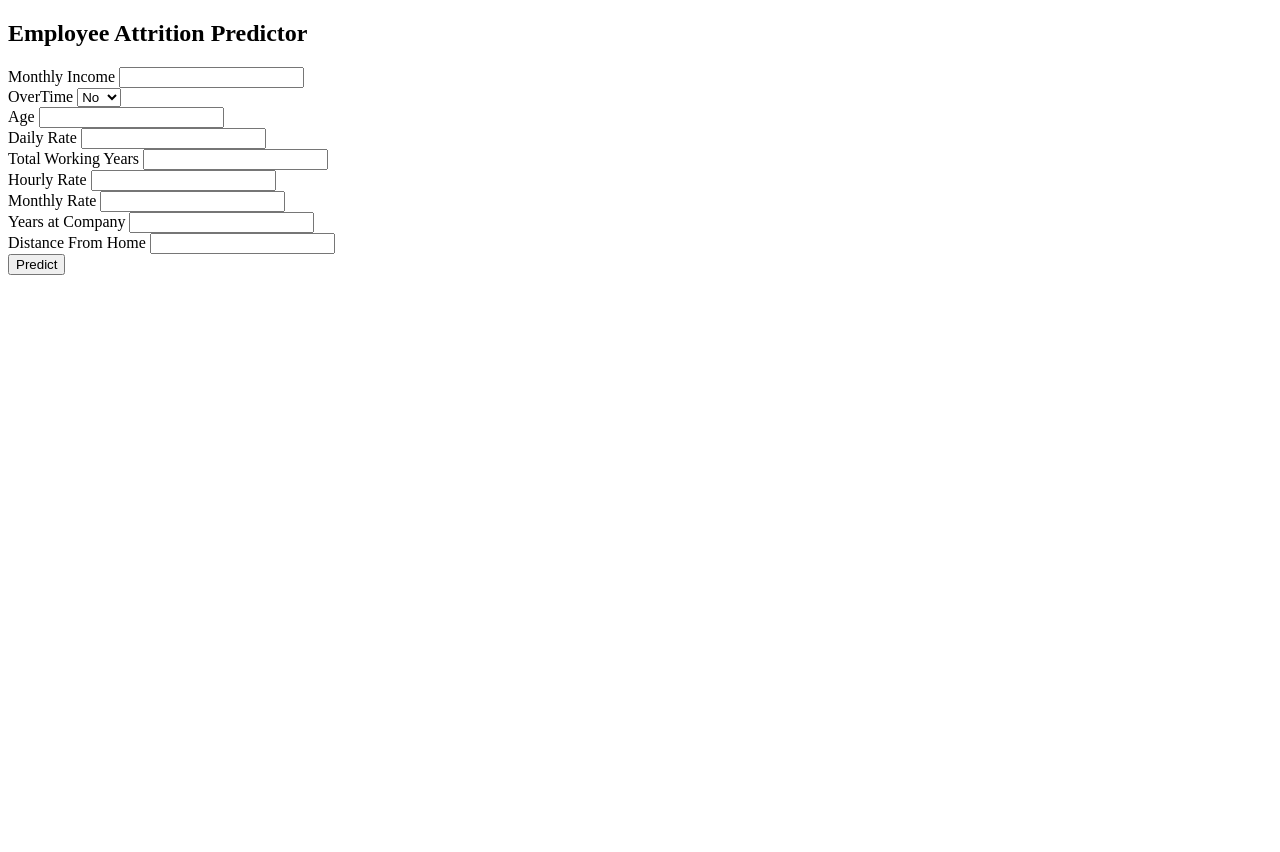
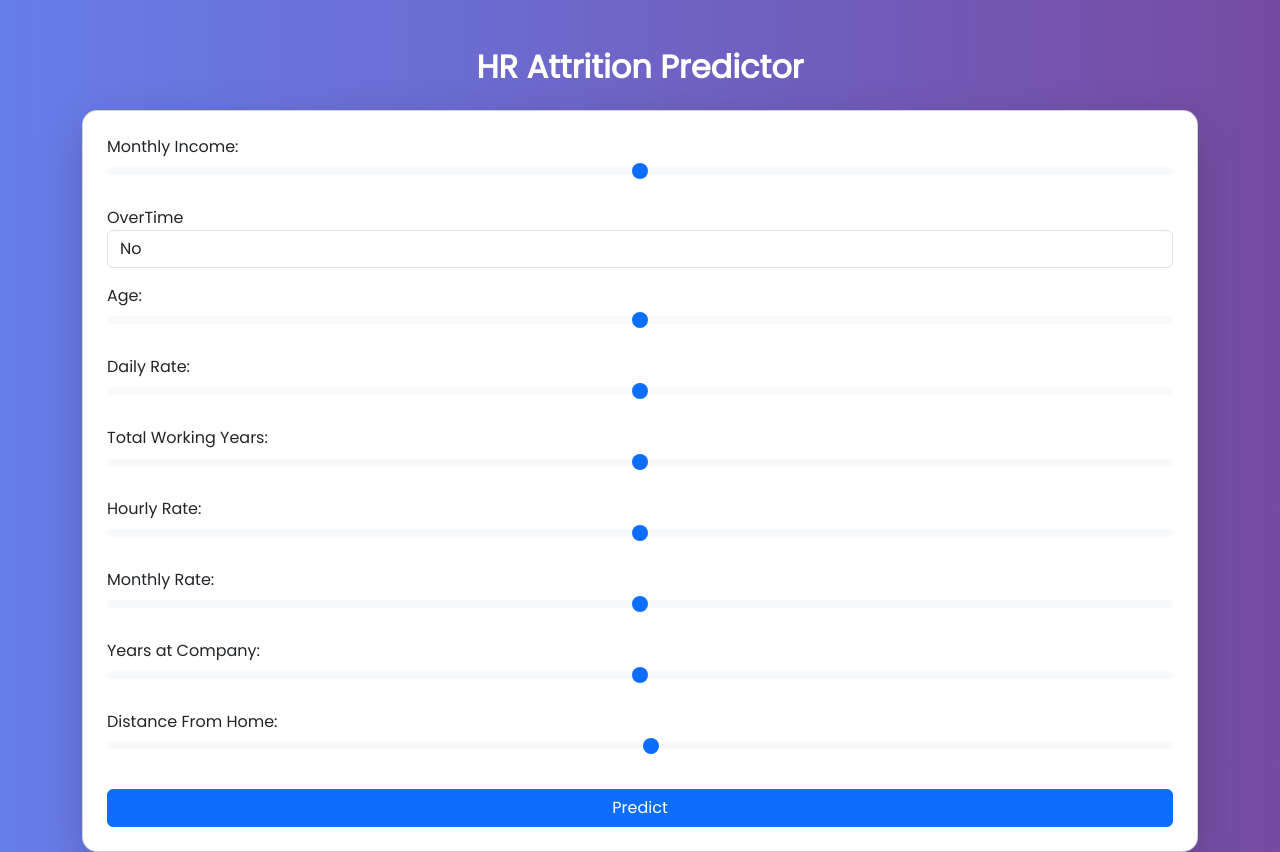
Before and after one commit to cathcath-ryn/HR-Attrition-Prediction-App, a Flask app: page / in a window 1280 px wide. Before the commit the page ends 275 px from the top, so only its background shows below. Run offline with Flask 3, Linux system fonts and the light colour scheme; parts of the project's set-up code (start-up, migrations or seed data) failed here and were passed over.

Commit message:
Update index.html

```diff
--- a/templates/index.html
+++ b/templates/index.html
@@ -1,23 +1,46 @@
 <!DOCTYPE html>
-<html>
+<html lang="en">
 <head>
     <title>HR Attrition Predictor</title>
+    <meta name="viewport" content="width=device-width, initial-scale=1">
+
+    <!-- Bootstrap -->
+    <link href="https://cdn.jsdelivr.net/npm/bootstrap@5.3.0/dist/css/bootstrap.min.css" rel="stylesheet">
+
+    <!-- Google Font -->
+    <link href="https://fonts.googleapis.com/css2?family=Poppins&display=swap" rel="stylesheet">
+
+    <style>
+        body {
+            font-family: 'Poppins', sans-serif;
+            background: linear-gradient(to right, #667eea, #764ba2);
+        }
+        .card {
+            border-radius: 15px;
+        }
+        .title {
+            color: white;
+            font-weight: bold;
+        }
+    </style>
 </head>
 
-<body class="bg-light">
+<body>
 
 <div class="container mt-5">
 
-    <h2 class="text-center mb-4">Employee Attrition Predictor</h2>
+    <h2 class="text-center title mb-4">HR Attrition Predictor</h2>
 
-    <form action="/predict" method="post" class="card p-4 shadow">
+    <div class="card p-4 shadow-lg">
 
-        <div class="mb-3">
-            <label>Monthly Income</label>
-            <input type="number" name="MonthlyIncome" class="form-control" required>
-        </div>
+        <form action="/predict" method="post">
 
-        <div class="mb-3">
+            <!-- Monthly Income -->
+            <label>Monthly Income: <span id="income_val"></span></label>
+            <input type="range" name="MonthlyIncome" min="1000" max="20000" step="100" class="form-range" oninput="income_val.innerText=this.value">
+
+            <!-- OverTime -->
+            <div class="mt-3">
                 <label>OverTime</label>
                 <select name="OverTime" class="form-control">
                     <option value="0">No</option>
@@ -25,46 +48,43 @@
                 </select>
             </div>
 
-        <div class="mb-3">
-            <label>Age</label>
-            <input type="number" name="Age" class="form-control" required>
-        </div>
+            <!-- Age -->
+            <label class="mt-3">Age: <span id="age_val"></span></label>
+            <input type="range" name="Age" min="18" max="60" class="form-range" oninput="age_val.innerText=this.value">
 
-        <div class="mb-3">
-            <label>Daily Rate</label>
-            <input type="number" name="DailyRate" class="form-control" required>
-        </div>
+            <!-- Daily Rate -->
+            <label class="mt-3">Daily Rate: <span id="daily_val"></span></label>
+            <input type="range" name="DailyRate" min="100" max="1500" class="form-range" oninput="daily_val.innerText=this.value">
 
-        <div class="mb-3">
-            <label>Total Working Years</label>
-            <input type="number" name="TotalWorkingYears" class="form-control" required>
-        </div>
+            <!-- Total Working Years -->
+            <label class="mt-3">Total Working Years: <span id="years_val"></span></label>
+            <input type="range" name="TotalWorkingYears" min="0" max="40" class="form-range" oninput="years_val.innerText=this.value">
 
-        <div class="mb-3">
-            <label>Hourly Rate</label>
-            <input type="number" name="HourlyRate" class="form-control" required>
-        </div>
+            <!-- Hourly Rate -->
+            <label class="mt-3">Hourly Rate: <span id="hourly_val"></span></label>
+            <input type="range" name="HourlyRate" min="10" max="200" class="form-range" oninput="hourly_val.innerText=this.value">
 
-        <div class="mb-3">
-            <label>Monthly Rate</label>
-            <input type="number" name="MonthlyRate" class="form-control" required>
-        </div>
+            <!-- Monthly Rate -->
+            <label class="mt-3">Monthly Rate: <span id="monthly_val"></span></label>
+            <input type="range" name="MonthlyRate" min="2000" max="30000" class="form-range" oninput="monthly_val.innerText=this.value">
 
-        <div class="mb-3">
-            <label>Years at Company</label>
-            <input type="number" name="YearsAtCompany" class="form-control" required>
-        </div>
+            <!-- Years at Company -->
+            <label class="mt-3">Years at Company: <span id="company_val"></span></label>
+            <input type="range" name="YearsAtCompany" min="0" max="40" class="form-range" oninput="company_val.innerText=this.value">
 
-        <div class="mb-3">
-            <label>Distance From Home</label>
-            <input type="number" name="DistanceFromHome" class="form-control" required>
-        </div>
+            <!-- Distance -->
+            <label class="mt-3">Distance From Home: <span id="distance_val"></span></label>
+            <input type="range" name="DistanceFromHome" min="1" max="50" class="form-range" oninput="distance_val.innerText=this.value">
 
-        <button type="submit" class="btn btn-primary w-100">Predict</button>
+            <button type="submit" class="btn btn-primary w-100 mt-4">Predict</button>
         </form>
 
-    <div class="mt-4 text-center">
-        <h4>{{ prediction_text }}</h4>
+        {% if prediction_text %}
+        <div class="alert alert-info text-center mt-4">
+            {{ prediction_text }}
+        </div>
+        {% endif %}
+
     </div>
 
 </div>
```
Lines whose indentation alone changed are shown as unchanged.
